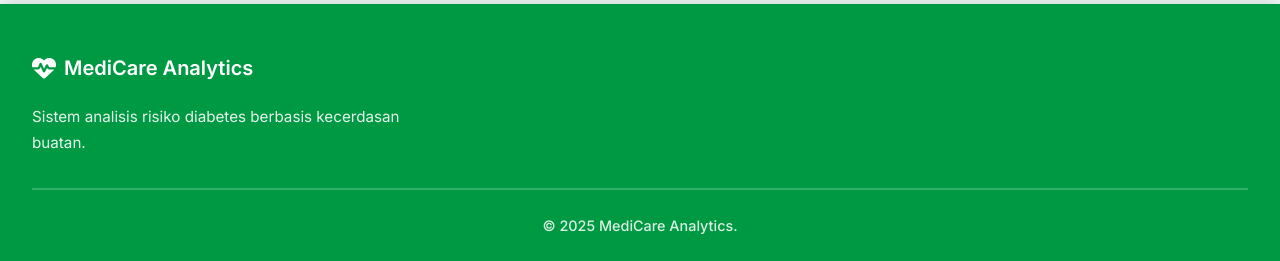
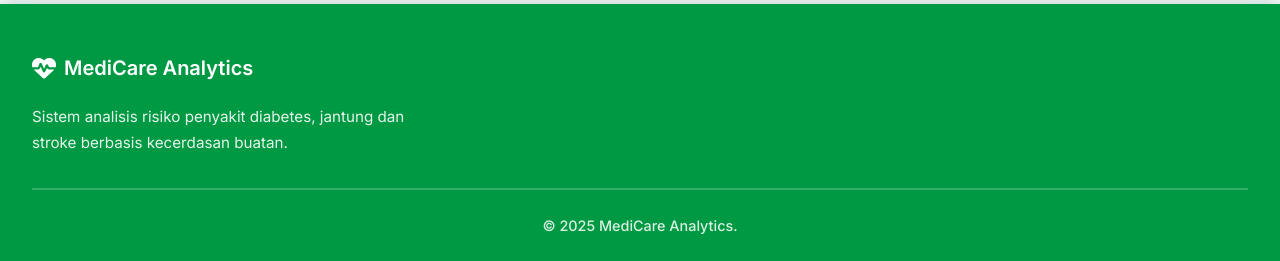
Before and after one commit to Tsania24/AI-Health-Risk-Analyzer, a Flask app: page / in a window 1280 px wide. Shown: the part 1943-2204 px from the top of the page. Run offline with Flask 3, Linux system fonts and the light colour scheme.

Commit message:
Update footer description for MediCare Analytics

```diff
--- a/templates/index.html
+++ b/templates/index.html
@@ -217,7 +217,7 @@
     <div class="footer-content">
         <div class="footer-section">
             <h3><i class="fas fa-heartbeat"></i> MediCare Analytics</h3>
-            <p>Sistem analisis risiko diabetes berbasis kecerdasan buatan.</p>
+            <p>Sistem analisis risiko penyakit diabetes, jantung dan stroke berbasis kecerdasan buatan.</p>
         </div>
     </div>
     <div class="footer-bottom">
```
